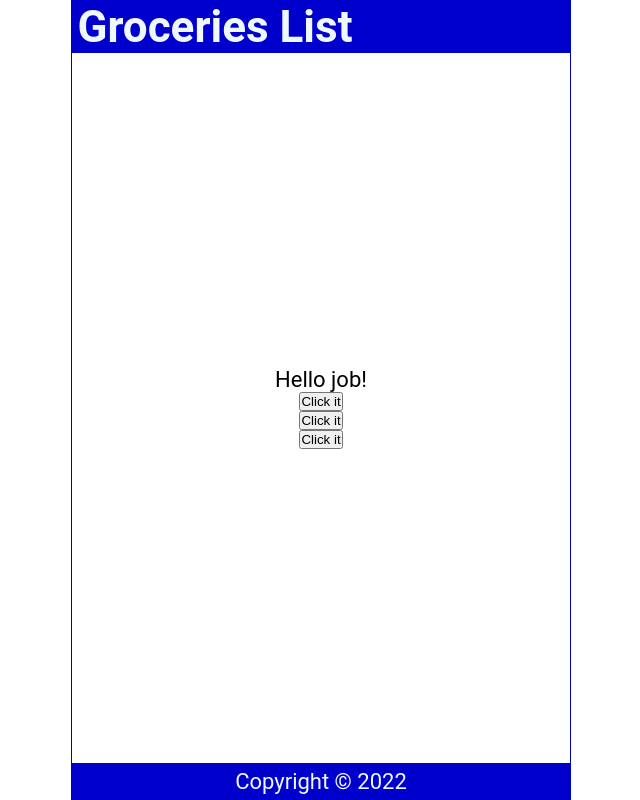
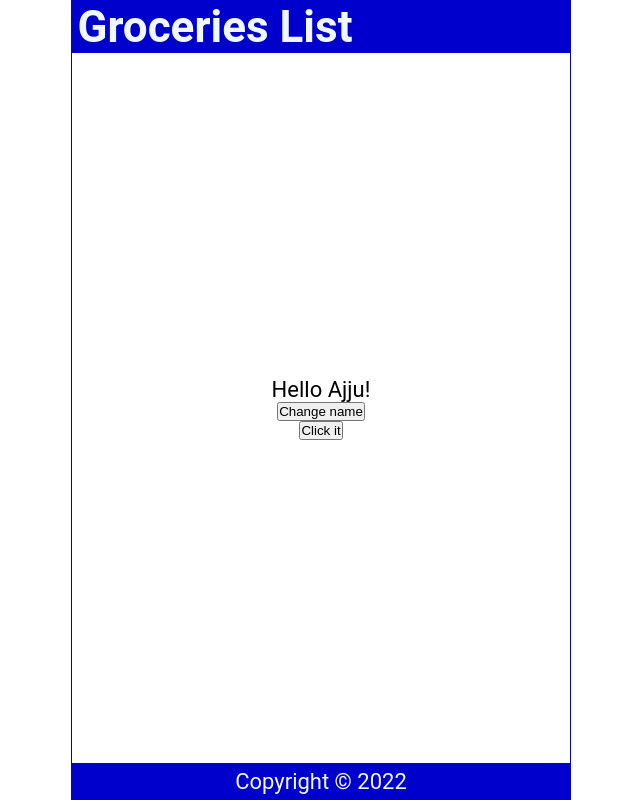
Before and after one commit to moh1idris/ReactJs-Course, a React (Create React App) app in the folder chapter-01/: page / in a window 1280 px wide. Shown: the whole page, without its empty margins (319-959 px from the left). Built offline with nearby package versions, Linux system fonts and the light colour scheme.

Commit message:
useState Hook

```diff
--- a/chapter-01/src/Content.js
+++ b/chapter-01/src/Content.js
@@ -1,20 +1,36 @@
 
 import React from 'react'
+import { useState } from 'react'
 
 const Content = () => {
+   const [name, setName] = useState('Ajju');
+   const [count, setCount] = useState(0);
     const handleNameChange = () => {
-        const names = ['bob' , 'job' , 'khob']
+        const names = ['Ajju' , 'job' , 'khob']
         const int = Math.floor(Math.random() * 3)    //--> this will take random no from 0-3
-        return names[int];
+        setName(names[int])                          //--> as we are using useSate so we can edit this one itself
      }
 
-     const handleClick =() =>{
-      console.log('you clicked it ');
+   const handleClick =() =>{
+      setCount(count + 1);
+      console.log(count);
      }
 
-     const handleClick2 =(name) =>{
-      console.log(`${name} was Clicked `);
-     }
+
+
+   // const handleNameChange = () => {
+   //    const names = ['Ajju' , 'job' , 'khob']
+   //    const int = Math.floor(Math.random() * 3)    //--> this will take random no from 0-3
+   //    return names[int];
+   // }
+
+   //   const handleClick =() =>{
+   //    console.log('you clicked it ');
+   //   }
+
+   //   const handleClick2 =(name) =>{
+   //    console.log(`${name} was Clicked `);
+   //   }
 
      const handleClick3 =(e) =>{                      //--> passing the event
       // console.log(e)                               //--> this will give the event object
@@ -25,13 +41,18 @@ const Content = () => {
   return (
     <main>
        <p onDoubleClick={handleClick}>          {/* this will shoe in console a su will click o the name */}
-        Hello {handleNameChange()}!
+        {/* Hello {handleNameChange()}! */}
+        Hello {name}!
        </p>
+       {/* <button onClick={handleClick}>Click it</button> */}
+       {/* when we do not passs parameter then use this  */}
+       {/* <button onClick={() => handleClick2('AJJU')}>Click it</button>
+       <button onClick={(e) => handleClick3(e)}>Click it</button>   this will give the object in which u will be having all the evenets  */}
+
+
+        {/* useSate */}
+       <button onClick={handleNameChange}>Change name</button>
        <button onClick={handleClick}>Click it</button>
-       {/* when we do not passs parameter then use this  */}
-       <button onClick={() => handleClick2('AJJU')}>Click it</button>
-       <button onClick={(e) => handleClick3(e)}>Click it</button>   {/* this will give the object in which u will be having all the evenets  */}
-
     </main>
   )
 }
```
